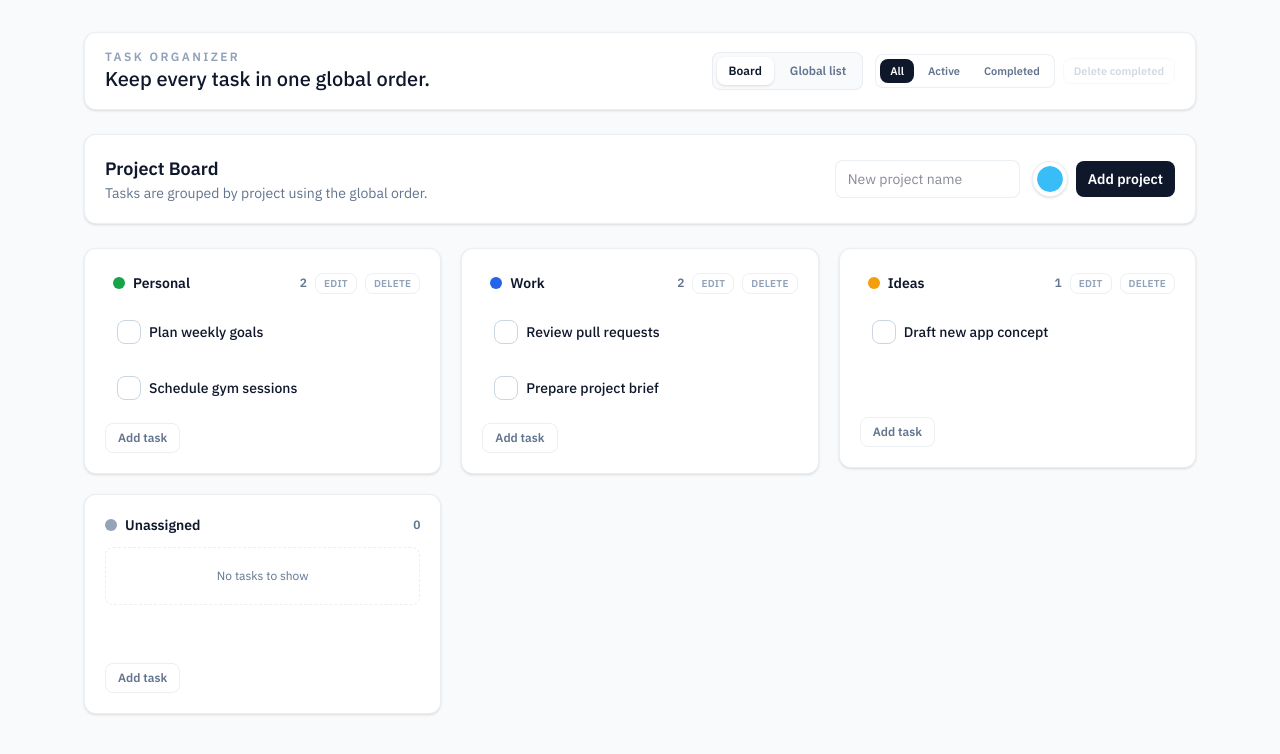
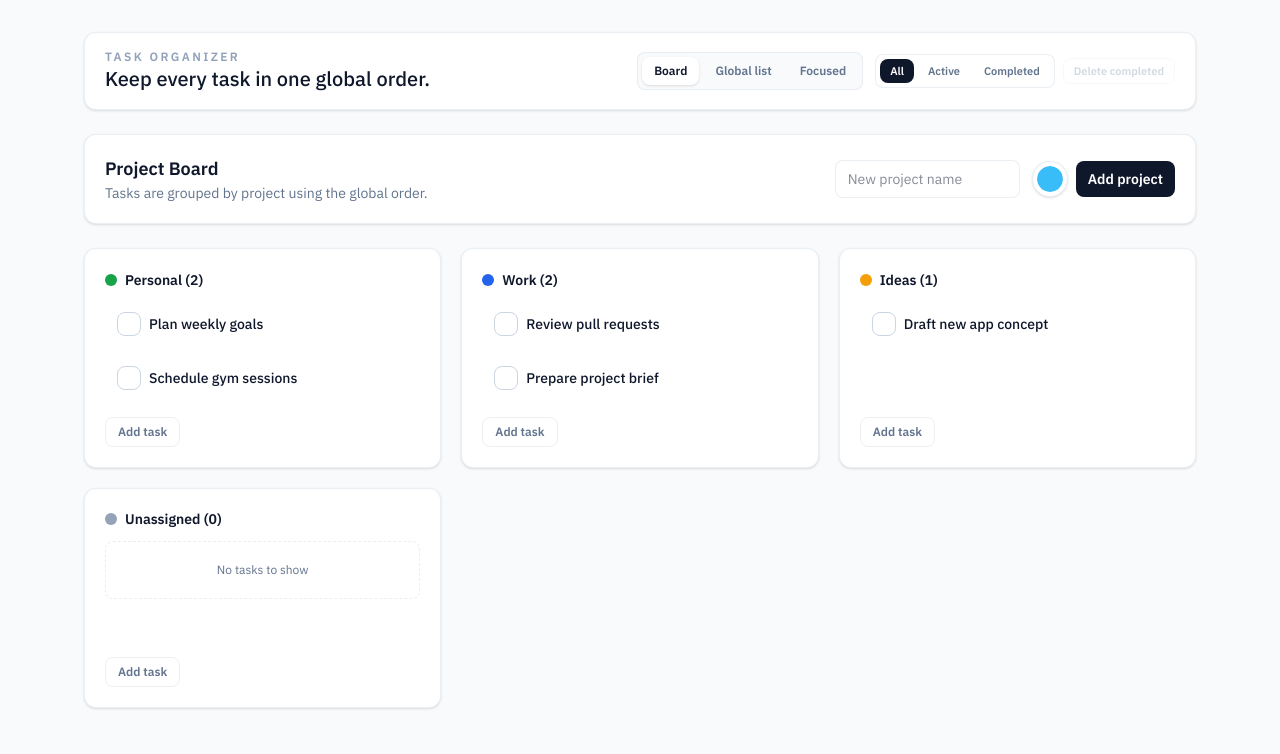
Before and after one commit to charlesferreira/task-management, a React (Vite) app: page / in a window 1280 px wide. Shown: the top 754 px of the page. Built offline with nearby package versions, Linux system fonts and the light colour scheme.

Commit message:
feat: add focused view and update task title functionality; enhance task management with ZenView

```diff
--- a/src/App.tsx
+++ b/src/App.tsx
@@ -3,9 +3,12 @@ import { useProjects } from './hooks/useProjects'
 import { useTasks } from './hooks/useTasks'
 import BoardView from './pages/BoardView'
 import ListView from './pages/ListView'
+import ZenView from './pages/ZenView'
 
 function App() {
-  const [activeView, setActiveView] = useState<'board' | 'list'>('board')
+  const [activeView, setActiveView] = useState<'board' | 'list' | 'focused'>(
+    'board',
+  )
   const [filter, setFilter] = useState<'all' | 'active' | 'completed'>(() => {
     const stored = localStorage.getItem('taskOrganizer.filter')
     if (stored === 'active' || stored === 'completed' || stored === 'all') {
@@ -24,6 +27,7 @@ function App() {
     toggleComplete,
     deleteTask,
     deleteCompleted,
+    updateTaskTitle,
     setTasks,
   } = useTasks()
 
@@ -45,6 +49,9 @@ function App() {
     () => tasks.filter((task) => task.completedAt).length,
     [tasks],
   )
+  const focusedTask = useMemo(() => {
+    return tasks.find((task) => !task.completedAt) ?? tasks[0] ?? null
+  }, [tasks])
 
   const handleDeleteProject = (projectId: string) => {
     reorderProjects(projects.filter((project) => project.id !== projectId))
@@ -90,7 +97,19 @@ function App() {
               >
                 Global list
               </button>
+              <button
+                type="button"
+                onClick={() => setActiveView('focused')}
+                className={`rounded-lg px-3 py-1.5 text-xs font-semibold transition ${
+                  activeView === 'focused'
+                    ? 'bg-white text-slate-900 shadow-sm'
+                    : 'text-slate-500 hover:text-slate-900'
+                }`}
+              >
+                Focused
+              </button>
             </div>
+            {activeView === 'focused' ? null : (
               <div className="flex items-center gap-2">
                 <div className="flex items-center gap-1 rounded-lg border border-slate-200/70 bg-white p-1">
                   {(['all', 'active', 'completed'] as const).map((mode) => (
@@ -117,13 +136,17 @@ function App() {
                   Delete completed
                 </button>
               </div>
+            )}
           </div>
         </header>
 
-        {activeView === 'board' ? (
+        {activeView === 'focused' ? (
+          <ZenView task={focusedTask} onComplete={toggleComplete} />
+        ) : activeView === 'board' ? (
           <BoardView
             projects={projects}
             tasks={filteredTasks}
+            allTasks={tasks}
             onAddTask={addTaskAfterProject}
             onCreateProject={createProject}
             onDeleteProject={handleDeleteProject}
@@ -131,6 +154,7 @@ function App() {
             onReorderProjectTasks={moveTaskInBoard}
             onToggleComplete={toggleComplete}
             onDeleteTask={deleteTask}
+            onUpdateTaskTitle={updateTaskTitle}
             onUpdateProject={updateProject}
           />
         ) : (
@@ -141,6 +165,7 @@ function App() {
             onAddTask={addTaskAtTop}
             onToggleComplete={toggleComplete}
             onDeleteTask={deleteTask}
+            onUpdateTaskTitle={updateTaskTitle}
           />
         )}
       </div>
--- a/src/components/ProjectBoard.tsx
+++ b/src/components/ProjectBoard.tsx
@@ -23,10 +23,12 @@ import TaskItem from './TaskItem'
 type ProjectBoardProps = {
   projects: Project[]
   tasks: Task[]
+  allTasks: Task[]
   onAddTask: (title: string, projectId: string | null) => void
   onDeleteProject: (projectId: string) => void
   onToggleComplete: (taskId: string) => void
   onDeleteTask: (taskId: string) => void
+  onUpdateTaskTitle: (taskId: string, title: string) => void
   onUpdateProject: (
     projectId: string,
     updates: { name: string; color: string },
@@ -43,10 +45,12 @@ type ProjectBoardProps = {
 type SortableProjectColumnProps = {
   project: Project
   tasks: Task[]
+  activeCount: number
   onAddTask: (title: string, projectId: string | null) => void
   onDeleteProject: (projectId: string) => void
   onToggleComplete: (taskId: string) => void
   onDeleteTask: (taskId: string) => void
+  onUpdateTaskTitle: (taskId: string, title: string) => void
   onUpdateProject: (
     projectId: string,
     updates: { name: string; color: string },
@@ -56,10 +60,12 @@ type SortableProjectColumnProps = {
 const SortableProjectColumn = ({
   project,
   tasks,
+  activeCount,
   onAddTask,
   onDeleteProject,
   onToggleComplete,
   onDeleteTask,
+  onUpdateTaskTitle,
   onUpdateProject,
 }: SortableProjectColumnProps) => {
   const measureRef = useRef<HTMLDivElement | null>(null)
@@ -86,25 +92,18 @@ const SortableProjectColumn = ({
       <ProjectColumn
         project={project}
         tasks={tasks}
+        activeCount={activeCount}
         onAddTask={onAddTask}
         onDeleteProject={onDeleteProject}
         onUpdateProject={onUpdateProject}
         onToggleComplete={onToggleComplete}
         onDeleteTask={onDeleteTask}
-        dragHandle={
-          <button
-            type="button"
-            ref={setActivatorNodeRef}
-            className={`flex h-7 w-7 items-center justify-center rounded-lg border border-slate-200/70 text-[10px] text-slate-400 transition hover:text-slate-700 ${
-              isDragging ? 'cursor-grabbing' : 'cursor-grab'
-            }`}
-            aria-label="Drag project"
-            {...attributes}
-            {...listeners}
-          >
-            ::
-          </button>
-        }
+        onUpdateTaskTitle={onUpdateTaskTitle}
+        headerDragProps={{
+          attributes,
+          listeners,
+          setActivatorNodeRef,
+        }}
       />
     </div>
   )
@@ -113,10 +112,12 @@ const SortableProjectColumn = ({
 const ProjectBoard = ({
   projects,
   tasks,
+  allTasks,
   onAddTask,
   onDeleteProject,
   onToggleComplete,
   onDeleteTask,
+  onUpdateTaskTitle,
   onUpdateProject,
   onReorderProjects,
   onReorderProjectTasks,
@@ -221,15 +222,20 @@ const ProjectBoard = ({
             const projectTasks = tasks.filter(
               (task) => task.projectId === project.id,
             )
+            const activeCount = allTasks.filter(
+              (task) => task.projectId === project.id && !task.completedAt,
+            ).length
             return (
               <SortableProjectColumn
                 key={project.id}
                 project={project}
                 tasks={projectTasks}
+                activeCount={activeCount}
                 onAddTask={onAddTask}
                 onDeleteProject={onDeleteProject}
                 onToggleComplete={onToggleComplete}
                 onDeleteTask={onDeleteTask}
+                onUpdateTaskTitle={onUpdateTaskTitle}
                 onUpdateProject={onUpdateProject}
               />
             )
@@ -239,9 +245,14 @@ const ProjectBoard = ({
           project={UNASSIGNED_PROJECT}
           tasks={tasks.filter((task) => task.projectId === null)}
           isUnassigned
+          activeCount={
+            allTasks.filter((task) => task.projectId === null && !task.completedAt)
+              .length
+          }
           onAddTask={onAddTask}
           onToggleComplete={onToggleComplete}
           onDeleteTask={onDeleteTask}
+          onUpdateTaskTitle={onUpdateTaskTitle}
         />
       </div>
       <DragOverlay adjustScale={false}>
--- a/src/components/ProjectColumn.tsx
+++ b/src/components/ProjectColumn.tsx
@@ -15,11 +15,18 @@ type ProjectColumnProps = {
   tasks: Task[];
   isUnassigned?: boolean;
   dragHandle?: ReactNode;
+  headerDragProps?: {
+    attributes: Record<string, unknown>;
+    listeners: Record<string, unknown>;
+    setActivatorNodeRef: (element: HTMLDivElement | null) => void;
+  };
+  activeCount: number;
   onAddTask: (title: string, projectId: string | null) => void;
   onDeleteProject?: (projectId: string) => void;
   onUpdateProject?: (projectId: string, updates: { name: string; color: string }) => void;
   onToggleComplete: (taskId: string) => void;
   onDeleteTask: (taskId: string) => void;
+  onUpdateTaskTitle: (taskId: string, title: string) => void;
 };
 
 type SortableTaskCardProps = {
@@ -27,6 +34,7 @@ type SortableTaskCardProps = {
   project: Project;
   onToggleComplete: (taskId: string) => void;
   onDeleteTask: (taskId: string) => void;
+  onUpdateTaskTitle: (taskId: string, title: string) => void;
 };
 
 const SortableTaskCard = ({
@@ -34,6 +42,7 @@ const SortableTaskCard = ({
   project,
   onToggleComplete,
   onDeleteTask,
+  onUpdateTaskTitle,
 }: SortableTaskCardProps) => {
   const {
     attributes,
@@ -62,6 +71,7 @@ const SortableTaskCard = ({
         showProjectBadge={false}
         onToggleComplete={onToggleComplete}
         onDelete={onDeleteTask}
+        onUpdateTitle={onUpdateTaskTitle}
         dragHandleProps={{
           attributes,
           listeners,
@@ -77,11 +87,14 @@ const ProjectColumn = ({
   tasks,
   isUnassigned = false,
   dragHandle,
+  headerDragProps,
+  activeCount,
   onAddTask,
   onDeleteProject,
   onUpdateProject,
   onToggleComplete,
   onDeleteTask,
+  onUpdateTaskTitle,
 }: ProjectColumnProps) => {
   const [isAdding, setIsAdding] = useState(false);
   const [title, setTitle] = useState("");
@@ -126,13 +139,15 @@ const ProjectColumn = ({
         isOver ? "border-slate-300" : ""
       }`}
     >
-      <div className="flex items-center justify-between">
+      <div
+        ref={(element) => headerDragProps?.setActivatorNodeRef(element)}
+        className={`flex items-center justify-between ${
+          headerDragProps ? "cursor-grab active:cursor-grabbing" : ""
+        }`}
+        {...headerDragProps?.attributes}
+        {...headerDragProps?.listeners}
+      >
         <div className="flex min-w-0 items-center gap-2">
-          {dragHandle ? (
-            <div className="flex w-0 items-center justify-center overflow-hidden opacity-0 transition-[width,opacity] group-hover:w-7 group-hover:opacity-100 group-focus-within:w-7 group-focus-within:opacity-100">
-              {dragHandle}
-            </div>
-          ) : null}
           <span
             className="h-3 w-3 rounded-full"
             style={{ backgroundColor: project.color }}
@@ -149,14 +164,11 @@ const ProjectColumn = ({
             />
           ) : (
             <h3 className="truncate text-sm font-semibold text-slate-900">
-              {project.name}
+              {project.name} ({activeCount})
             </h3>
           )}
         </div>
         <div className="flex items-center gap-2">
-          <span className="text-xs font-semibold text-slate-500">
-            {tasks.length}
-          </span>
           {!isUnassigned && onUpdateProject ? (
             <div className="flex items-center gap-1">
               {isEditing ? (
@@ -193,7 +205,7 @@ const ProjectColumn = ({
                 <button
                   type="button"
                   onClick={() => setIsEditing(true)}
-                  className="rounded-lg border border-slate-200/70 px-2 py-0.5 text-[10px] font-semibold uppercase tracking-wide text-slate-400 transition hover:text-slate-700"
+                  className="rounded-lg border border-slate-200/70 px-2 py-0.5 text-[10px] font-semibold uppercase tracking-wide text-slate-400 opacity-0 transition group-hover:opacity-100 group-focus-within:opacity-100 hover:text-slate-700"
                 >
                   Edit
                 </button>
@@ -204,14 +216,14 @@ const ProjectColumn = ({
             <button
               type="button"
               onClick={() => onDeleteProject(project.id)}
-              className="rounded-lg border border-slate-200/70 px-2 py-0.5 text-[10px] font-semibold uppercase tracking-wide text-slate-400 transition hover:text-rose-500"
+              className="rounded-lg border border-slate-200/70 px-2 py-0.5 text-[10px] font-semibold uppercase tracking-wide text-slate-400 opacity-0 transition group-hover:opacity-100 group-focus-within:opacity-100 hover:text-rose-500"
             >
               Delete
             </button>
           ) : null}
         </div>
       </div>
-      <div className="flex flex-col gap-2.5">
+      <div className="max-h-[360px] flex-1 overflow-hidden">
         {tasks.length === 0 ? (
           <p className="rounded-lg border border-dashed border-slate-200/70 bg-white px-3 py-5 text-center text-xs text-slate-500">
             No tasks to show
@@ -221,7 +233,7 @@ const ProjectColumn = ({
             items={tasks.map((task) => task.id)}
             strategy={verticalListSortingStrategy}
           >
-            <div className="flex flex-col gap-2.5">
+            <div className="flex max-h-[360px] flex-col gap-2.5 overflow-y-auto pr-1">
               {tasks.map((task) => (
                 <SortableTaskCard
                   key={task.id}
@@ -229,6 +241,7 @@ const ProjectColumn = ({
                   project={project}
                   onToggleComplete={onToggleComplete}
                   onDeleteTask={onDeleteTask}
+                  onUpdateTaskTitle={onUpdateTaskTitle}
                 />
               ))}
             </div>
--- a/src/components/TaskItem.tsx
+++ b/src/components/TaskItem.tsx
@@ -6,6 +6,7 @@ type TaskItemProps = {
   task: Task
   project: Project
   isDragging?: boolean
+  actionsVariant?: 'floating' | 'inline'
   dragHandleProps?: {
     attributes: Record<string, unknown>
     listeners: Record<string, unknown>
@@ -14,31 +15,40 @@ type TaskItemProps = {
   showProjectBadge?: boolean
   onToggleComplete?: (taskId: string) => void
   onDelete?: (taskId: string) => void
+  onUpdateTitle?: (taskId: string, title: string) => void
 }
 
 const TaskItem = ({
   task,
   project,
   isDragging = false,
+  actionsVariant = 'floating',
   dragHandleProps,
   showProjectBadge = true,
   onToggleComplete,
   onDelete,
+  onUpdateTitle,
 }: TaskItemProps) => {
   const [confirmDelete, setConfirmDelete] = useState(false)
+  const [isEditing, setIsEditing] = useState(false)
+  const [draftTitle, setDraftTitle] = useState(task.title)
 
   useEffect(() => {
     setConfirmDelete(false)
+    setIsEditing(false)
+    setDraftTitle(task.title)
   }, [task.id])
 
   return (
     <div
-      ref={(element) => dragHandleProps?.setActivatorNodeRef(element)}
-      className={`group flex items-center justify-between gap-3 rounded-lg bg-white px-3 py-2.5 transition ${
+      ref={(element) =>
+        isEditing ? null : dragHandleProps?.setActivatorNodeRef(element)
+      }
+      className={`group/task relative flex items-center justify-between gap-3 rounded-lg bg-white px-3 py-2.5 transition ${
         dragHandleProps ? 'cursor-move hover:bg-slate-50' : ''
       }`}
-      {...dragHandleProps?.attributes}
-      {...dragHandleProps?.listeners}
+      {...(!isEditing ? dragHandleProps?.attributes : {})}
+      {...(!isEditing ? dragHandleProps?.listeners : {})}
     >
       {isDragging ? (
         <p className="text-sm font-medium text-slate-900">{task.title}</p>
@@ -60,6 +70,32 @@ const TaskItem = ({
               >
                 ✓
               </button>
+              {isEditing ? (
+                <input
+                  value={draftTitle}
+                  onChange={(event) => setDraftTitle(event.target.value)}
+                  onKeyDown={(event) => {
+                    if (event.key === 'Enter') {
+                      onUpdateTitle?.(task.id, draftTitle)
+                      setIsEditing(false)
+                    }
+                    if (event.key === 'Escape') {
+                      setDraftTitle(task.title)
+                      setIsEditing(false)
+                    }
+                  }}
+                  onBlur={() => {
+                    if (draftTitle.trim()) {
+                      onUpdateTitle?.(task.id, draftTitle)
+                    } else {
+                      setDraftTitle(task.title)
+                    }
+                    setIsEditing(false)
+                  }}
+                  className="w-full rounded-lg border border-slate-200/70 bg-white px-2 py-1 text-sm text-slate-900 outline-none focus:border-slate-400"
+                  autoFocus
+                />
+              ) : (
                 <p
                   className={`text-sm font-medium ${
                     task.completedAt
@@ -69,10 +105,12 @@ const TaskItem = ({
                 >
                   {task.title}
                 </p>
+              )}
             </div>
           </div>
           <div className="flex items-center gap-2">
             {showProjectBadge ? <ProjectBadge project={project} /> : null}
+            <div className="relative">
               {confirmDelete ? (
                 <div className="flex items-center gap-1 text-xs">
                   <button
@@ -90,17 +128,46 @@ const TaskItem = ({
                     Cancel
                   </button>
                 </div>
-            ) : (
-              <div className="flex w-0 items-center justify-end overflow-hidden opacity-0 transition-[width,opacity] group-hover:w-16 group-hover:opacity-100 group-focus-within:w-16 group-focus-within:opacity-100">
+              ) : isEditing ? null : (
+                actionsVariant === 'floating' ? (
+                  <div className="absolute right-0 top-1/2 -translate-y-1/2 opacity-0 pointer-events-none transition-opacity group-hover/task:opacity-100 group-hover/task:pointer-events-auto">
+                    <div className="flex items-center gap-1 rounded-lg bg-white/95 px-0.5 py-0.5 shadow-sm backdrop-blur">
+                      <button
+                        type="button"
+                        onClick={() => setIsEditing(true)}
+                        className="rounded-lg border border-slate-200/70 bg-white px-2 py-1 text-xs font-semibold text-slate-500 hover:text-slate-700"
+                      >
+                        Edit
+                      </button>
                       <button
                         type="button"
                         onClick={() => setConfirmDelete(true)}
-                  className="rounded-lg border border-slate-200/70 px-2 py-1 text-xs font-semibold text-slate-400 hover:text-rose-500"
+                        className="rounded-lg border border-slate-200/70 bg-white px-2 py-1 text-xs font-semibold text-slate-500 hover:text-rose-500"
                       >
                         Delete
                       </button>
                     </div>
+                  </div>
+                ) : (
+                  <div className="flex w-0 items-center gap-1 overflow-hidden opacity-0 transition-[width,opacity] group-hover/task:w-[116px] group-hover/task:opacity-100">
+                    <button
+                      type="button"
+                      onClick={() => setIsEditing(true)}
+                      className="rounded-lg border border-slate-200/70 bg-white px-2 py-1 text-xs font-semibold text-slate-500 hover:text-slate-700"
+                    >
+                      Edit
+                    </button>
+                    <button
+                      type="button"
+                      onClick={() => setConfirmDelete(true)}
+                      className="rounded-lg border border-slate-200/70 bg-white px-2 py-1 text-xs font-semibold text-slate-500 hover:text-rose-500"
+                    >
+                      Delete
+                    </button>
+                  </div>
+                )
               )}
+            </div>
           </div>
         </>
       )}
--- a/src/pages/BoardView.tsx
+++ b/src/pages/BoardView.tsx
@@ -5,6 +5,7 @@ import type { Project, Task } from "../models/types";
 type BoardViewProps = {
   projects: Project[];
   tasks: Task[];
+  allTasks: Task[];
   onAddTask: (title: string, projectId: string | null) => void;
   onDeleteProject: (projectId: string) => void;
   onCreateProject: (name: string, color: string) => void;
@@ -17,12 +18,14 @@ type BoardViewProps = {
   ) => void;
   onToggleComplete: (taskId: string) => void;
   onDeleteTask: (taskId: string) => void;
+  onUpdateTaskTitle: (taskId: string, title: string) => void;
   onUpdateProject: (projectId: string, updates: { name: string; color: string }) => void;
 };
 
 const BoardView = ({
   projects,
   tasks,
+  allTasks,
   onAddTask,
   onDeleteProject,
   onCreateProject,
@@ -30,6 +33,7 @@ const BoardView = ({
   onReorderProjectTasks,
   onToggleComplete,
   onDeleteTask,
+  onUpdateTaskTitle,
   onUpdateProject,
 }: BoardViewProps) => {
   const [name, setName] = useState("");
@@ -86,12 +90,14 @@ const BoardView = ({
       <ProjectBoard
         projects={projects}
         tasks={tasks}
+        allTasks={allTasks}
         onAddTask={onAddTask}
         onDeleteProject={onDeleteProject}
         onReorderProjects={onReorderProjects}
         onReorderProjectTasks={onReorderProjectTasks}
         onToggleComplete={onToggleComplete}
         onDeleteTask={onDeleteTask}
+        onUpdateTaskTitle={onUpdateTaskTitle}
         onUpdateProject={onUpdateProject}
       />
     </section>
--- /dev/null
+++ b/src/pages/ZenView.tsx
@@ -0,0 +1,53 @@
+import { useEffect, useState } from 'react'
+import type { Task } from '../models/types'
+
+type ZenViewProps = {
+  task: Task | null
+  onComplete: (taskId: string) => void
+}
+
+const ZenView = ({ task, onComplete }: ZenViewProps) => {
+  const [isFading, setIsFading] = useState(false)
+
+  useEffect(() => {
+    setIsFading(false)
+  }, [task?.id])
+
+  const handleComplete = () => {
+    if (!task) return
+    setIsFading(true)
+    window.setTimeout(() => {
+      onComplete(task.id)
+    }, 180)
+  }
+
+  return (
+    <section className="flex min-h-[60vh] items-center justify-center rounded-xl border border-slate-200/70 bg-white p-10 shadow-sm">
+      {task ? (
+        <div
+          key={task.id}
+          className={`flex w-full max-w-4xl flex-col items-center gap-8 text-center transition-opacity duration-200 ${
+            isFading ? 'opacity-0' : 'opacity-100'
+          }`}
+        >
+          <h2 className="text-4xl font-semibold leading-tight text-slate-900 md:text-6xl">
+            {task.title}
+          </h2>
+          <button
+            type="button"
+            onClick={handleComplete}
+            className="rounded-lg border border-slate-200/70 bg-white px-4 py-2 text-sm font-semibold text-slate-600 shadow-sm transition hover:text-slate-900"
+          >
+            Mark complete
+          </button>
+        </div>
+      ) : (
+        <p className="text-sm font-semibold text-slate-500">
+          No tasks available
+        </p>
+      )}
+    </section>
+  )
+}
+
+export default ZenView
```
Also changed, not shown: src/components/GlobalTaskList.tsx (+18 -5 lines), src/hooks/useTasks.ts (+10 -0 lines), src/pages/ListView.tsx (+18 -4 lines). Lines whose indentation alone changed are shown as unchanged.
